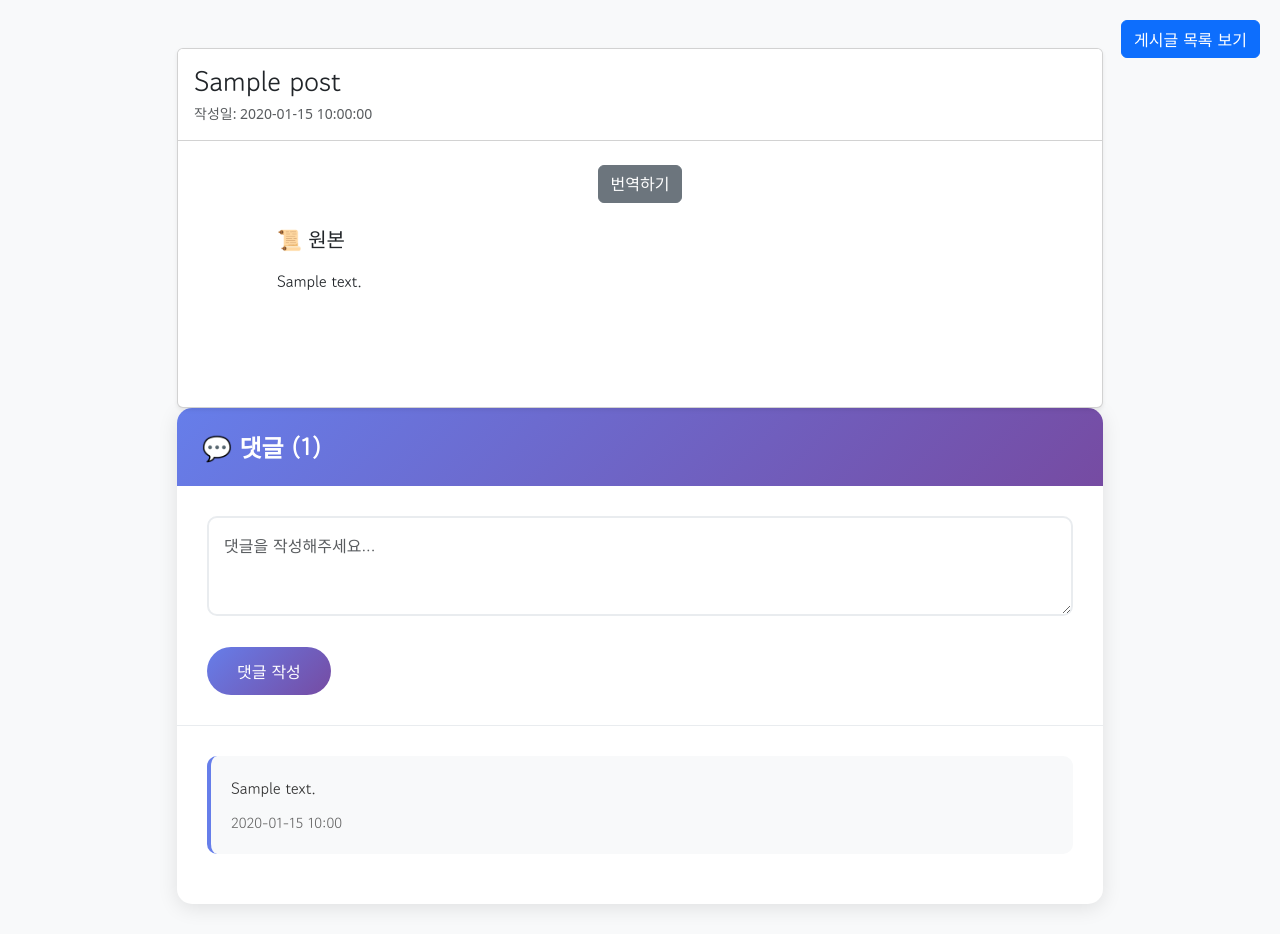
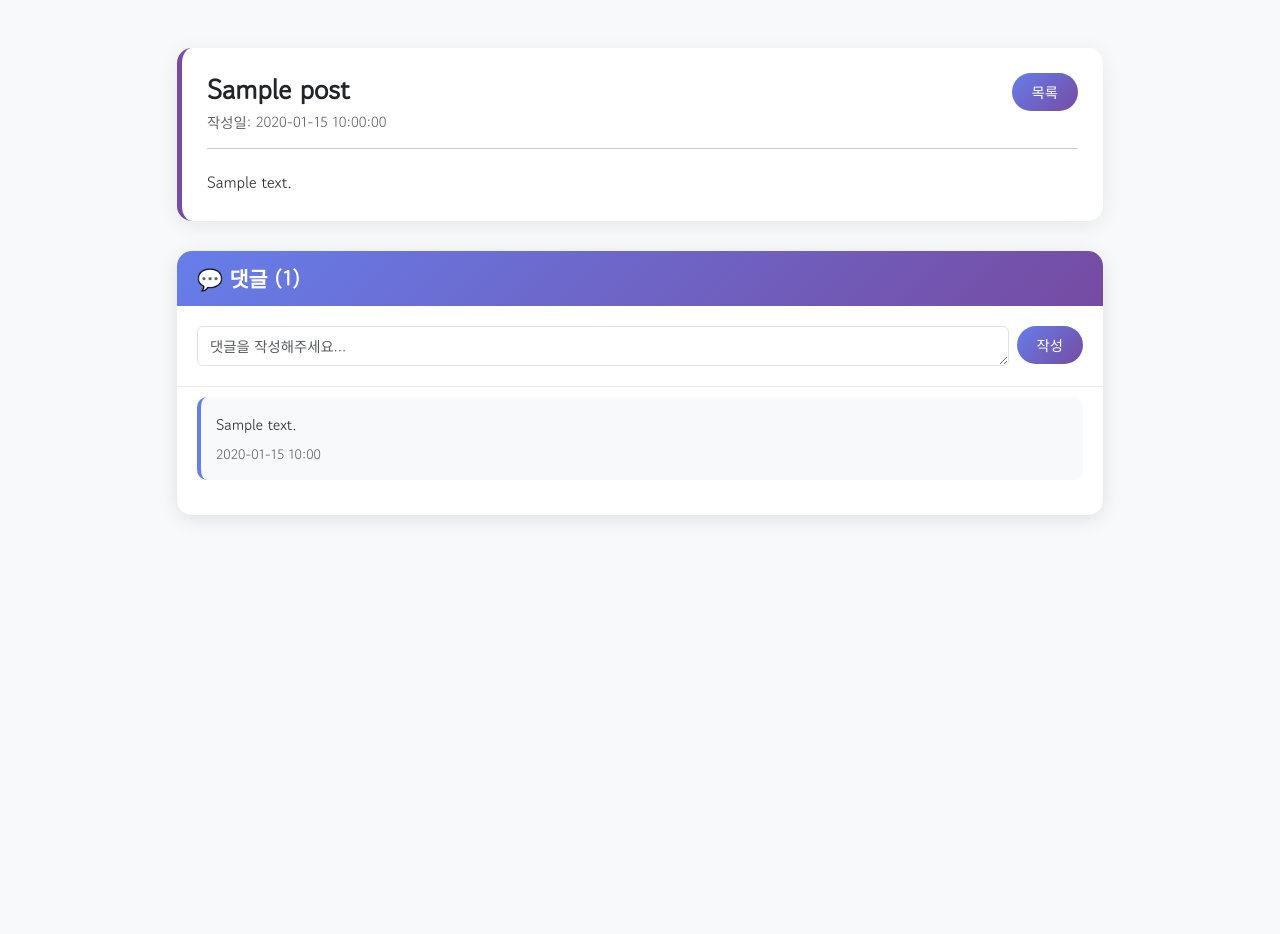
Before and after one commit to Gjuni/Algorithm-GameContent, a Flask app: template templates/thread_spe.html in a window 1280 px wide. After the commit the page ends 519 px from the top, so only its background shows below. Run offline with Flask 3, Linux system fonts and the light colour scheme; the template is opened without the code that fills it: most values are stand-ins (such as "Sample title", 1, 10 or a date in 2020); some web fonts are replaced.

Commit message:
feat : comment added

```diff
--- a/templates/thread_spe.html
+++ b/templates/thread_spe.html
@@ -4,7 +4,6 @@
   <meta charset="UTF-8">
   <meta name="viewport" content="width=device-width, initial-scale=1.0">
   <title>게시글 상세 보기</title>
-  <script src="https://code.jquery.com/jquery-3.6.0.min.js"></script>
 
   <link rel="preconnect" href="https://fonts.googleapis.com">
   <link rel="preconnect" href="https://fonts.gstatic.com" crossorigin>
@@ -18,19 +17,41 @@
       font-weight: 400;
       font-style: normal;
     }
-    .post-body, #translated-text {
-      line-height: 1.8;
+
+    /* 게시글 표시 상자 스타일 (댓글 스타일과 유사하게) */
+    .post-display-box {
+      background: white;
+      border-radius: 15px;
+      padding: 25px;
+      margin-bottom: 30px;
+      border-left: 5px solid #764ba2;
+      box-shadow: 0 4px 20px rgba(0, 0, 0, 0.08);
+      position: relative;
+    }
+    .post-display-box .post-title {
+      font-size: 1.7rem;
+      font-weight: 600;
+      margin-bottom: 5px;
+      padding-right: 100px; /* 버튼과 겹치지 않도록 여백 확보 */
+    }
+    .post-display-box .post-date {
+      font-size: 0.9rem;
+      color: #666;
+      margin-bottom: 15px;
+    }
+    .post-display-box .post-body {
+      font-size: 1rem;
+      line-height: 1.7;
+      color: #333;
       white-space: pre-wrap;
-      min-height: 100px;
+      margin-top: 20px;
     }
-    /* ▼▼▼ [수정] 오른쪽 상단 버튼을 위한 CSS 추가 ▼▼▼ */
     .list-button-top-right {
         position: absolute;
-        top: 20px;
-        right: 20px;
+        top: 25px;
+        right: 25px;
     }
 
-    /* 댓글 섹션 스타일 */
     .comments-section {
       background: white;
       border-radius: 15px;
@@ -42,83 +63,76 @@
     .comments-header {
       background: linear-gradient(135deg, #667eea 0%, #764ba2 100%);
       color: white;
-      padding: 25px;
+      padding: 15px 20px;
     }
 
     .comments-title {
-      font-size: 1.5rem;
+      font-size: 1.3rem;
       font-weight: 600;
       margin: 0;
     }
 
     .comment-form {
-      padding: 30px;
+      padding: 20px;
       border-bottom: 1px solid #e9ecef;
     }
 
-    .comment-form textarea {
-      border: 2px solid #e9ecef;
-      border-radius: 10px;
-      padding: 15px;
-      font-size: 1rem;
+    /* .form-control을 사용하는 textarea에 대한 스타일 조정 */
+    .comment-form .form-control {
       font-family: "Gowun Dodum", serif;
-      transition: all 0.3s ease;
-      resize: vertical;
-      min-height: 100px;
-      width: 100%;
-    }
-
-    .comment-form textarea:focus {
-      border-color: #667eea;
-      box-shadow: 0 0 0 0.2rem rgba(102, 126, 234, 0.25);
+      font-size: 0.9rem;
+      padding: .5rem .75rem;
+      line-height: 1.5;
     }
 
     .comment-submit-btn {
       background: linear-gradient(135deg, #667eea 0%, #764ba2 100%);
       border: none;
       border-radius: 25px;
-      padding: 12px 30px;
+      padding: 8px 20px;
       font-weight: 500;
-      font-size: 1rem;
+      font-size: 0.9rem;
       color: white;
       transition: all 0.3s ease;
-      margin-top: 15px;
+      text-decoration: none; /* a 태그에 적용될 경우 밑줄 제거 */
     }
 
     .comment-submit-btn:hover {
       transform: translateY(-2px);
       box-shadow: 0 6px 20px rgba(102, 126, 234, 0.4);
+      color: white; /* a 태그에 적용될 경우 색상 유지 */
     }
 
     .comments-list {
-      padding: 30px;
+      padding: 20px;
+      padding-top: 10px; /* 댓글 폼과의 간격 조정 */
     }
 
     .comment-item {
       background: #f8f9fa;
       border-radius: 10px;
-      padding: 20px;
-      margin-bottom: 20px;
+      padding: 15px;
+      margin-bottom: 15px;
       border-left: 4px solid #667eea;
     }
 
     .comment-content {
-      font-size: 1rem;
+      font-size: 0.95rem;
       line-height: 1.6;
       color: #333;
-      margin-bottom: 10px;
+      margin-bottom: 8px;
       white-space: pre-wrap;
     }
 
     .comment-date {
-      font-size: 0.9rem;
+      font-size: 0.85rem;
       color: #666;
       margin: 0;
     }
 
     .no-comments {
       text-align: center;
-      padding: 40px;
+      padding: 30px;
       color: #666;
       font-style: italic;
     }
@@ -126,63 +140,42 @@
     /* 반응형 디자인 */
     @media (max-width: 768px) {
       .comments-header {
-        padding: 20px;
+        padding: 15px;
       }
 
       .comments-title {
-        font-size: 1.3rem;
+        font-size: 1.2rem;
       }
 
       .comment-form {
-        padding: 20px;
+        padding: 15px;
       }
 
       .comments-list {
-        padding: 20px;
+        padding: 15px;
       }
 
       .comment-item {
-        padding: 15px;
+        padding: 12px;
       }
     }
   </style>
 </head>
 <body class="bg-light">
 
-<a href="{{ url_for('thread.allThreads') }}" class="btn btn-primary gowun-dodum-regular list-button-top-right">
-    게시글 목록 보기
-</a>
-
 <div class="container mt-5">
   <div class="row justify-content-center">
     <div class="col-lg-10">
 
-      <div class="card shadow-sm">
-        <div class="card-header bg-white py-3">
-          <h1 class="h3 mb-1 gowun-dodum-regular">{{ post.threadTitle }}</h1>
-          <div class="text-muted small">작성일: {{ post.uploadDate }}</div>
-        </div>
-        <div class="card-body p-4">
-
-          <div class="text-center mb-4">
-            <button id="translate-btn" class="btn btn-secondary">번역하기</button>
-          </div>
-
-          <div id="content-row" class="row justify-content-center">
-
-            <div id="original-column" class="col-md-10">
-              <h5 class="gowun-dodum-regular mb-3">📜 원본</h5>
-              <p id="post-body" class="post-body gowun-dodum-regular">{{ post.threadBody }}</p>
-            </div>
-
-            <div id="translation-column" class="col-md-6 d-none">
-              <h5 class="gowun-dodum-regular mb-3">🌐 번역문</h5>
-              <div id="translated-text" class="text-muted"></div>
-            </div>
-
-          </div>
-
-        </div>
+      <!-- 게시글 본문 (댓글 스타일 적용) -->
+      <div class="post-display-box">
+        <a href="{{ url_for('thread.allThreads') }}" class="comment-submit-btn list-button-top-right gowun-dodum-regular">
+            목록
+        </a>
+        <h1 class="post-title gowun-dodum-regular">{{ post.threadTitle }}</h1>
+        <p class="post-date gowun-dodum-regular">작성일: {{ post.uploadDate }}</p>
+        <hr>
+        <div class="post-body gowun-dodum-regular">{{ post.threadBody }}</div>
       </div>
 
       <!-- 댓글 섹션 -->
@@ -193,11 +186,9 @@
 
         <!-- 댓글 작성 폼 -->
         <div class="comment-form">
-          <form action="{{ url_for('commnet.add', thread_id=post._id) }}" method="POST">
-            <div class="mb-3">
-              <textarea name="comments" class="form-control" placeholder="댓글을 작성해주세요..." required></textarea>
-            </div>
-            <button type="submit" class="comment-submit-btn gowun-dodum-regular">댓글 작성</button>
+          <form action="{{ url_for('commnet.add', thread_id=post._id) }}" method="POST" class="d-flex align-items-start gap-2">
+            <textarea name="comments" class="form-control gowun-dodum-regular" placeholder="댓글을 작성해주세요..." required rows="1" oninput='this.style.height = "";this.style.height = this.scrollHeight + "px"'></textarea>
+            <button type="submit" class="comment-submit-btn gowun-dodum-regular flex-shrink-0">작성</button>
           </form>
         </div>
 
@@ -222,58 +213,5 @@
   </div>
 </div>
 
-<script>
-$(function() {
-  $("#translate-btn").click(function() {
-    // 1. 레이아웃 변경
-    const contentRow = $('#content-row');
-    const originalColumn = $('#original-column');
-    const translationColumn = $('#translation-column');
-
-    // 버튼을 처음 눌렀을 때만 레이아웃 변경 실행
-    if (originalColumn.hasClass('col-md-10')) {
-      // 부모 row의 가운데 정렬을 해제
-      contentRow.removeClass('justify-content-center');
-
-      // 원본 컬럼의 너비를 절반으로 줄이고 구분선 추가
-      originalColumn.removeClass('col-md-10').addClass('col-md-6 border-end');
-
-      // 번역 컬럼을 보이게 함
-      translationColumn.removeClass('d-none');
-    }
-
-    // 2. 번역 실행
-    const text = $("#post-body").text().trim();
-    if(!text) {
-      $("#translated-text").text("[본문이 없습니다]");
-      return;
-    }
-
-    $("#translated-text").text("번역 중입니다...");
-    $(this).prop("disabled", true);
-
-    $.ajax({
-      type: "POST",
-      url: "/translate/",
-      contentType: "application/json",
-      data: JSON.stringify({ text: text }),
-      success: function(response) {
-        if(response.translated){
-          $("#translated-text").text(response.translated);
-        } else if(response.error){
-          $("#translated-text").text("번역 오류: " + response.error);
-        }
-        $("#translate-btn").prop("disabled", false);
-      },
-      error: function(err) {
-        console.error(err);
-        $("#translated-text").text("번역 중 서버 오류 발생");
-        $("#translate-btn").prop("disabled", false);
-      }
-    });
-  });
-});
-</script>
-
 </body>
 </html>
--- a/thread/threadController.py
+++ b/thread/threadController.py
@@ -29,7 +29,7 @@ def writePost():
     threads.insert_one({
         "threadTitle": title,
         "threadBody": body,
-        "comment" : [],
+        "comments" : [],
         "uploadDate": now
     })
 
```
Also changed, not shown: comment/commentController.py (+14 -20 lines).
